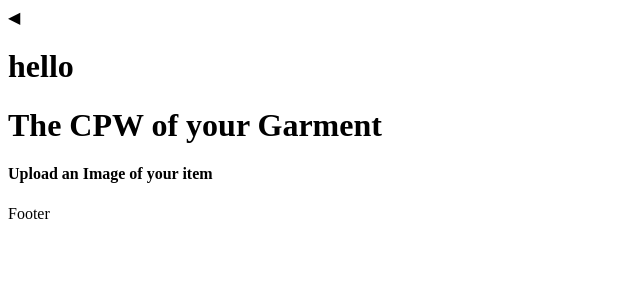
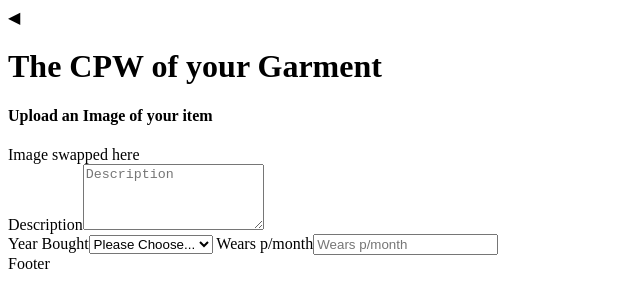
Before and after one commit to studioVMdev/bstn-challenge-client, a React (Create React App) app: page /calculate in a window 1280 px wide. Shown: the top 308 px of the page, without its empty margins (0-640 px from the left). Built offline with nearby package versions, Linux system fonts and the light colour scheme.

Commit message:
add input fields

```diff
--- a/src/App.jsx
+++ b/src/App.jsx
@@ -7,7 +7,6 @@ import { Route, Switch, Redirect } from "react-router-dom";
 const App = () => {
 	return (
 		<div className="App">
-			<h1>hello</h1>
 			<Switch>
 				<Redirect from="/" to="/search" exact />
 
--- /dev/null
+++ b/src/components/inputs/InputNumber/InputNumber.jsx
@@ -0,0 +1,25 @@
+import React from "react";
+import "./InputNumber.scss";
+
+const InputNumber = ({ name, label, value, handleOnChange }) => {
+	return (
+		<>
+			<label htmlFor={name} className="input__label h3">
+				{" "}
+				{label}
+			</label>
+			<input
+				min={1}
+				onChange={handleOnChange}
+				className="input__field p-medium"
+				type="number"
+				name={name}
+				label={label}
+				placeholder={label}
+				value={value}
+			/>
+		</>
+	);
+};
+
+export default InputNumber;
--- /dev/null
+++ b/src/components/inputs/InputNumber/InputNumber.scss
@@ -0,0 +1 @@
+@use "../../../styles/partials/utils/index" as *;
--- /dev/null
+++ b/src/components/inputs/InputSelect/InputSelect.jsx
@@ -0,0 +1,41 @@
+import React from "react";
+import "./InputSelect.scss";
+
+const InputSelect = ({ options = null, label, value, handleOnChange }) => {
+	return (
+		<>
+			<label htmlFor={`${label}`} className="input__label h3">
+				{label}
+			</label>
+			<select
+				className="input__field p-medium"
+				value={value}
+				onChange={handleOnChange}
+			>
+				<option className=" input__field p-medium" value="">
+					Please Choose...
+				</option>
+				{options &&
+					options.map((option) => (
+						<option
+							key={option}
+							className=" input__field p-medium"
+							value={option}
+						>
+							{option}
+						</option>
+					))}
+			</select>
+		</>
+	);
+};
+
+export default InputSelect;
+
+{
+	/* <select value={this.state.fruit} onChange={this.handleChange}>
+{options.map((option) => (
+  <option value={option.value}>{option.label}</option>
+))}
+</select> */
+}
--- /dev/null
+++ b/src/components/inputs/InputSelect/InputSelect.scss
@@ -0,0 +1 @@
+@use "../../../styles/partials/utils/index" as *;
--- a/src/components/inputs/InputTextArea/InputTextArea.scss
+++ b/src/components/inputs/InputTextArea/InputTextArea.scss
@@ -1,16 +1,16 @@
-@use "../../../styles/partials/utils/index" as *;
+// @use "../../../styles/partials/utils/index" as *;
 
-.input__text-area{
-  width: 100%;
-  resize: none;
-  // min-height: 4rem;
-  height: 120px;
+// .input__text-area{
+//   width: 100%;
+//   resize: none;
+//   // min-height: 4rem;
+//   height: 120px;
 
-  &::placeholder{
-    height: 100%;
-    color: $clr-secondary-darkgrey;
-    font-size: 1.3rem;
-    line-height: 1.8rem;
-    font-weight: 400;
-  }
-}
+//   &::placeholder{
+//     height: 100%;
+//     color: $clr-secondary-darkgrey;
+//     font-size: 1.3rem;
+//     line-height: 1.8rem;
+//     font-weight: 400;
+//   }
+// }
--- a/src/pages/PageCalculate/PageCalculate.jsx
+++ b/src/pages/PageCalculate/PageCalculate.jsx
@@ -1,7 +1,26 @@
 import React from "react";
+import { useState } from "react";
 import "./PageCalculate.scss";
 
+import InputTextArea from "../../components/inputs/InputTextArea/InputTextArea";
+import InputSelect from "../../components/inputs/InputSelect/InputSelect";
+import InputNumber from "../../components/inputs/InputNumber/InputNumber";
+
 const PageCalculate = () => {
+	const [years, setYears] = useState([2022, 2021, 2020, 2019, 2018, 2017]);
+
+	const [year, setYear] = useState("");
+
+	const handleOnYearChange = (e) => {
+		setYear(e.target.value);
+	};
+
+	const [wears, setWears] = useState("");
+
+	const handleWearsOnChange = (e) => {
+		setWears(e.target.value);
+	};
+
 	return (
 		<>
 			<div className="page-title">
@@ -15,6 +34,34 @@ const PageCalculate = () => {
 					<h4 className="upload__subheading app">
 						Upload an Image of your item
 					</h4>
+
+					<div className="upload__icons-container">
+						<div className="upload__icon"></div>
+					</div>
+
+					<div className="upload__image">Image swapped here</div>
+				</div>
+
+				<InputTextArea name="description" label="Description" />
+			</div>
+
+			<div className="calculator">
+				<div className="calculator__container">
+					<div className="calculator__year">
+						<div className="calculator__wrapper-top">
+							<InputSelect
+								options={years}
+								label="Year Bought"
+								handleOnChange={handleOnYearChange}
+							/>
+
+							<InputNumber
+								label="Wears p/month"
+								value={wears}
+								handleOnChange={handleWearsOnChange}
+							/>
+						</div>
+					</div>
 				</div>
 			</div>
 		</>
```
